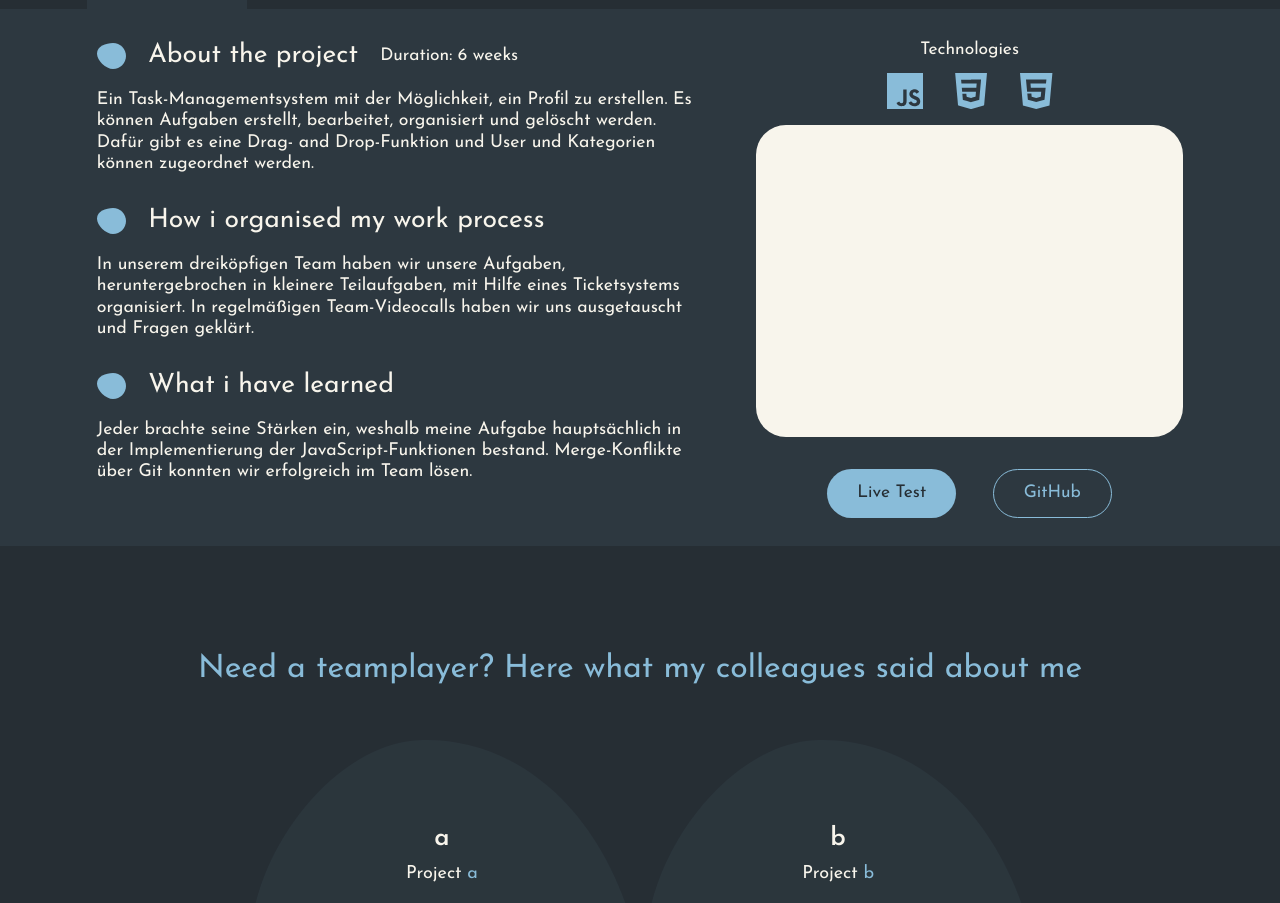
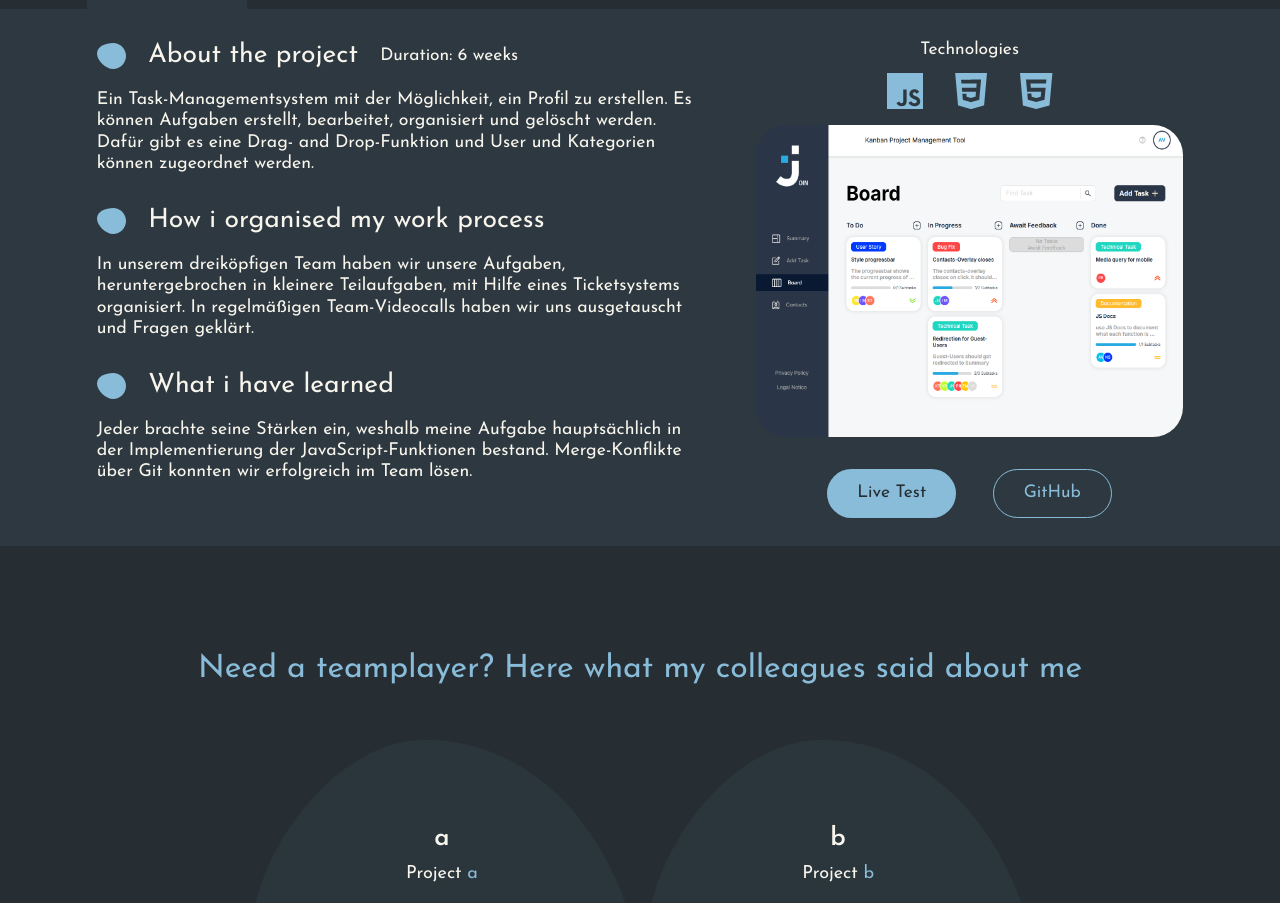
Before and after one commit to AnneVollmann/Anne-Vollmann-Portfolio, an Angular app: page / in a window 1280 px wide. Shown: the part 2260-3163 px from the top of the page. Built offline with nearby package versions, Linux system fonts and the light colour scheme.

Commit message:
projects-images added

```diff
--- a/src/app/main-content/my-projects/my-projects.html
+++ b/src/app/main-content/my-projects/my-projects.html
@@ -42,8 +42,7 @@
             <div class="technologies">
                 <img *ngFor="let technology of myProjects.projects[currentProjectIndex].technologies; let j = index" src="assets/icons/icon_{{technology}}_small.svg">
             </div>
-            <!-- to be replaced with project-img -->
-            <div class="placeholder-img"></div>
+            <img class="project-img" src="{{myProjects.projects[currentProjectIndex].img}}" alt="{{myProjects.projects[currentProjectIndex].title}} image">
             <div class="project-btns">
                 <button class="btn-primary">Live Test</button>
                 <button class="btn-secondary">GitHub</button>
--- a/src/app/main-content/my-projects/my-projects.scss
+++ b/src/app/main-content/my-projects/my-projects.scss
@@ -87,14 +87,11 @@ span {
         }
     }
 
-    .placeholder-img {
+    .project-img {
         width: calc(45.155rem - clamp(16.813rem, 31.6360rem + -16.4700vw, 28.342rem));
+        min-height: 312px;
         margin-top: 16px;
         border-radius: 30px;
-
-        //remove height and bg-color
-        height: 312px;
-        background-color: var(--color-white);
     }
 
     .project-btns {
--- a/src/app/projectsdata.service.ts
+++ b/src/app/projectsdata.service.ts
@@ -18,7 +18,7 @@ export class ProjectsdataService {
             learnedDe: 'Jeder brachte seine Stärken ein, weshalb meine Aufgabe hauptsächlich in der Implementierung der JavaScript-Funktionen bestand. Merge-Konflikte über Git konnten wir erfolgreich im Team lösen.',
             learnedEn: '',
             technologies: ['javascript', 'css', 'html'],
-            img: '',
+            img: 'assets/img/join.png',
         },
         {
             title: 'Dusky Swamps',
@@ -30,7 +30,7 @@ export class ProjectsdataService {
             learnedDe: 'Durch die Entwicklung meines eigenen Spiels lernte ich, was es ausmacht, objekt-orientiert zu programmieren. Ich stellte mir selbst diverse kleine Aufgaben, wie verschiedene Gegnertypen um besonders viel zu lernen.',
             learnedEn: '',
             technologies: ['javascript', 'css', 'html'],
-            img: '',
+            img: 'assets/img/dusky_swamps.png',
         }
     ]
 }
```
Also changed, not shown: public/assets/img/dusky_swamps.png (added), public/assets/img/join.png (added).
